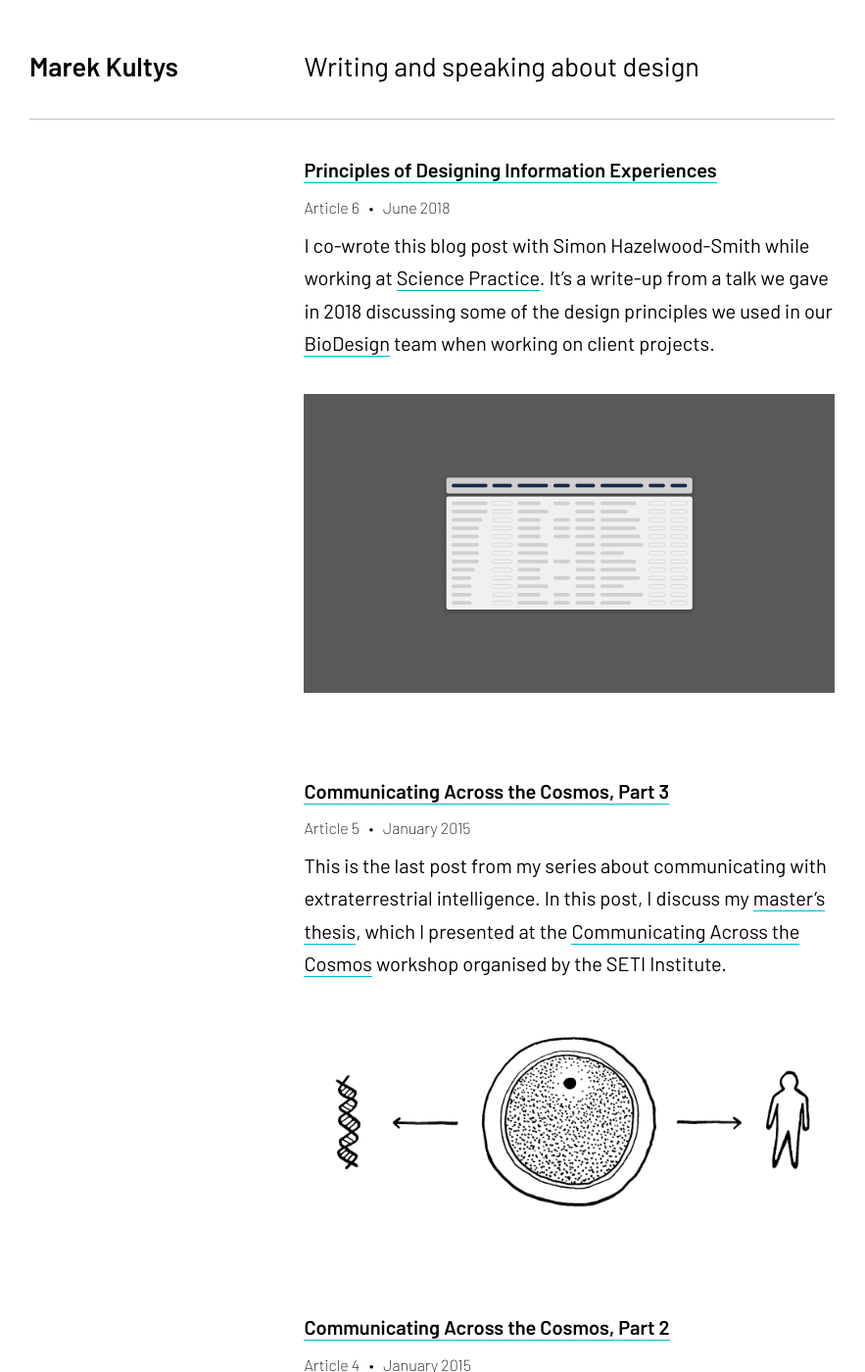
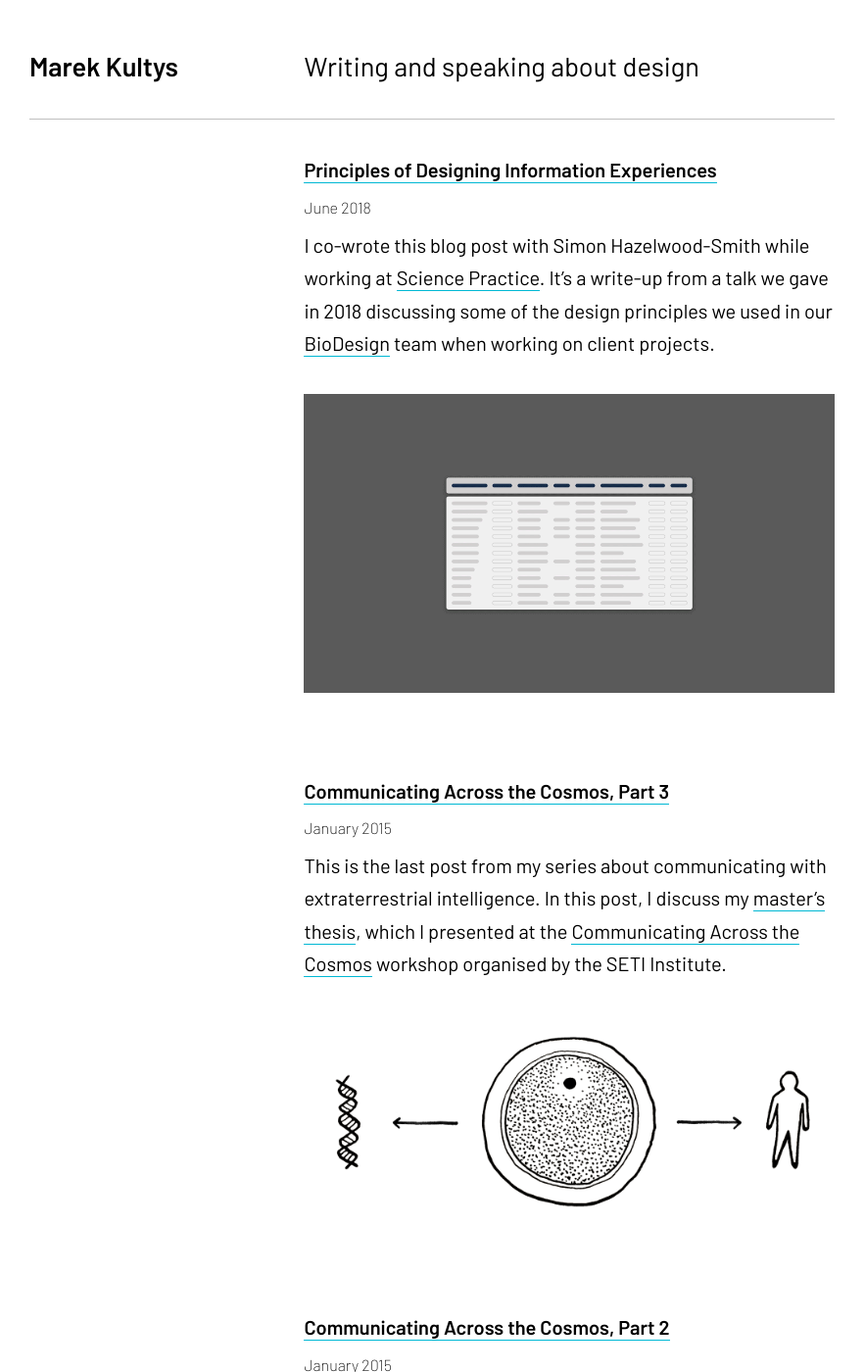
Before and after one commit to marek-kultys/marekkultys.github.io, a Jekyll site: the page built from blog/index.html, in a window 1280 px wide and 1400 px high. Shown: the whole window at 98% size, without its empty margins (199-1082 px from the left). Built offline with Jekyll 4.4.1, drawn with Linux system fonts in a browser that asks for light colours; some of the changed text lies outside the part shown.

Commit message:
Remove article count in blog

```diff
--- a/blog/index.html
+++ b/blog/index.html
@@ -10,7 +10,10 @@ permalink: /blog/
 			{% for post in site.posts %}
 				<div class="entry">
 					<h3><a href="{% if post.link %} {{ post.link }} {% else %} {{ post.url }} {% endif %}">{{ post.title }}</a></h3>
-					<h4>Article {{ forloop.rindex }} &nbsp; &bull; &nbsp; {% include byline.html post=post %}</h4>
+					<h4>
+						<!-- Article {{ forloop.rindex }} &nbsp; &bull; &nbsp;  -->
+						{% include byline.html post=post %}
+					</h4>
 					{{ post.excerpt }}
 					{% if post.image %}
 						<a href="{{ post.link }}" class="image-link"><img src="{{ post.image }}"></a>
```
